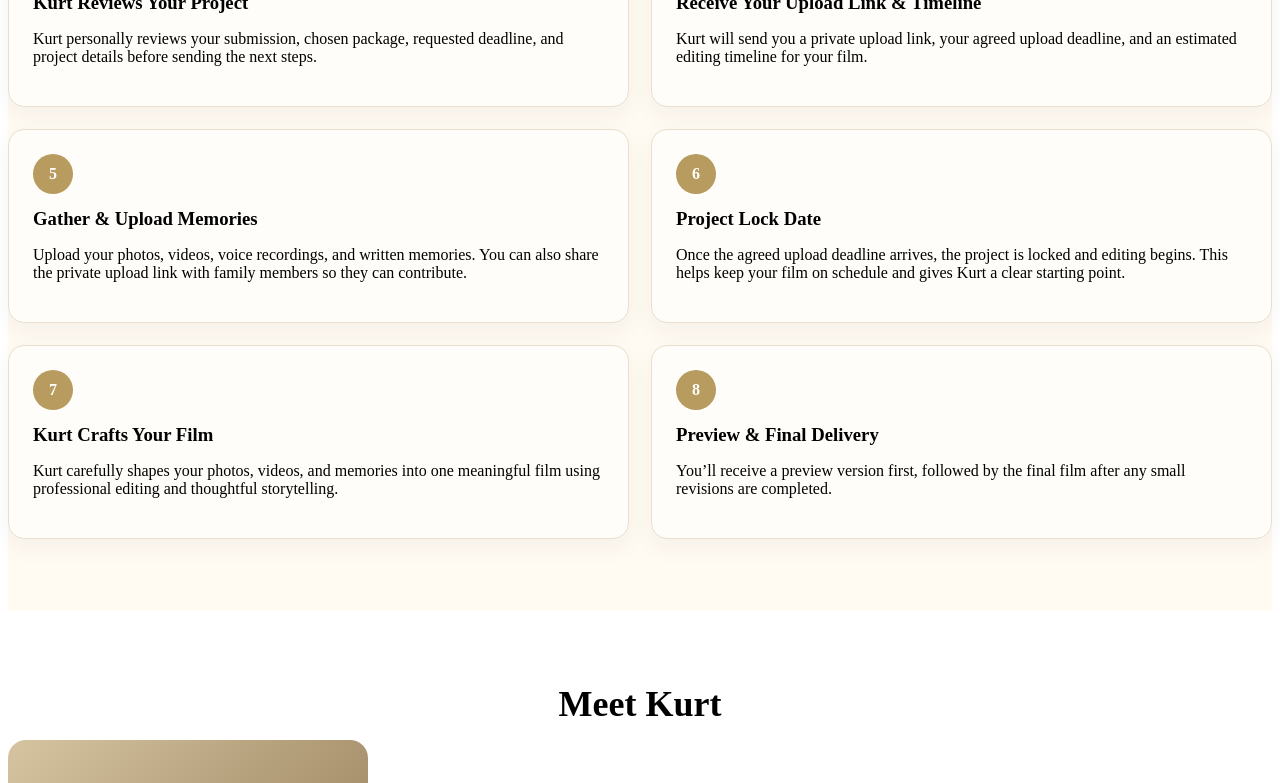
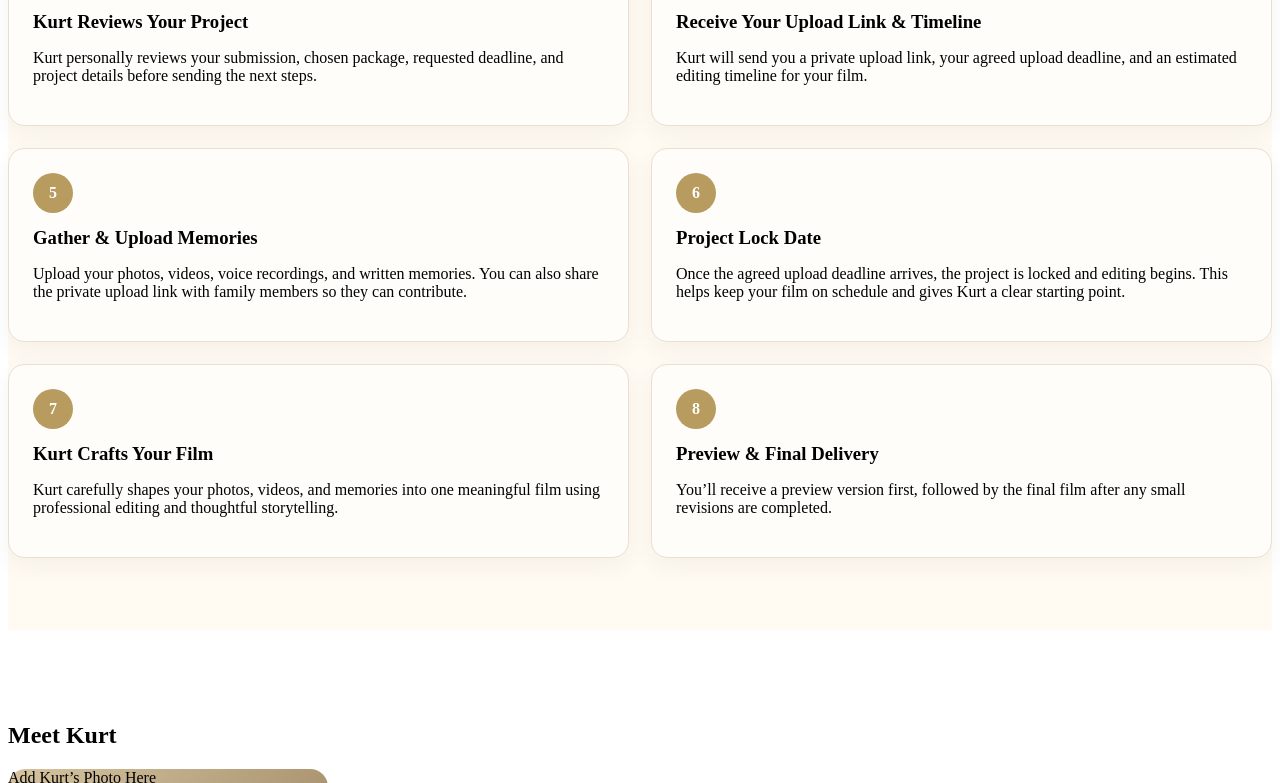
Before and after one commit to danrocksai-coder/legacyfamilyfilm, a plain HTML site: page index.html in a window 1280 px wide. Shown: the part 2017-2800 px from the top of the page. Drawn offline with Linux system fonts and the light colour scheme.

Commit message:
Refactor CSS classes for consistency and clarity

```diff
--- a/index.html
+++ b/index.html
@@ -84,13 +84,6 @@
 
     section {
       padding: 72px 0;
-    }
-
-    .section-title {
-      font-size: 36px;
-      line-height: 1.2;
-      margin: 0 0 14px;
-      text-align: center;
     }
 
  .section-subtitle {
@@ -198,6 +191,7 @@
   aspect-ratio: 4 / 5;
   border-radius: 18px;
   background: linear-gradient(135deg, #d6c4a0, #7a5f3c);
+}
       display: flex;
       align-items: center;
       justify-content: center;
```
Lines whose indentation alone changed are shown as unchanged.
